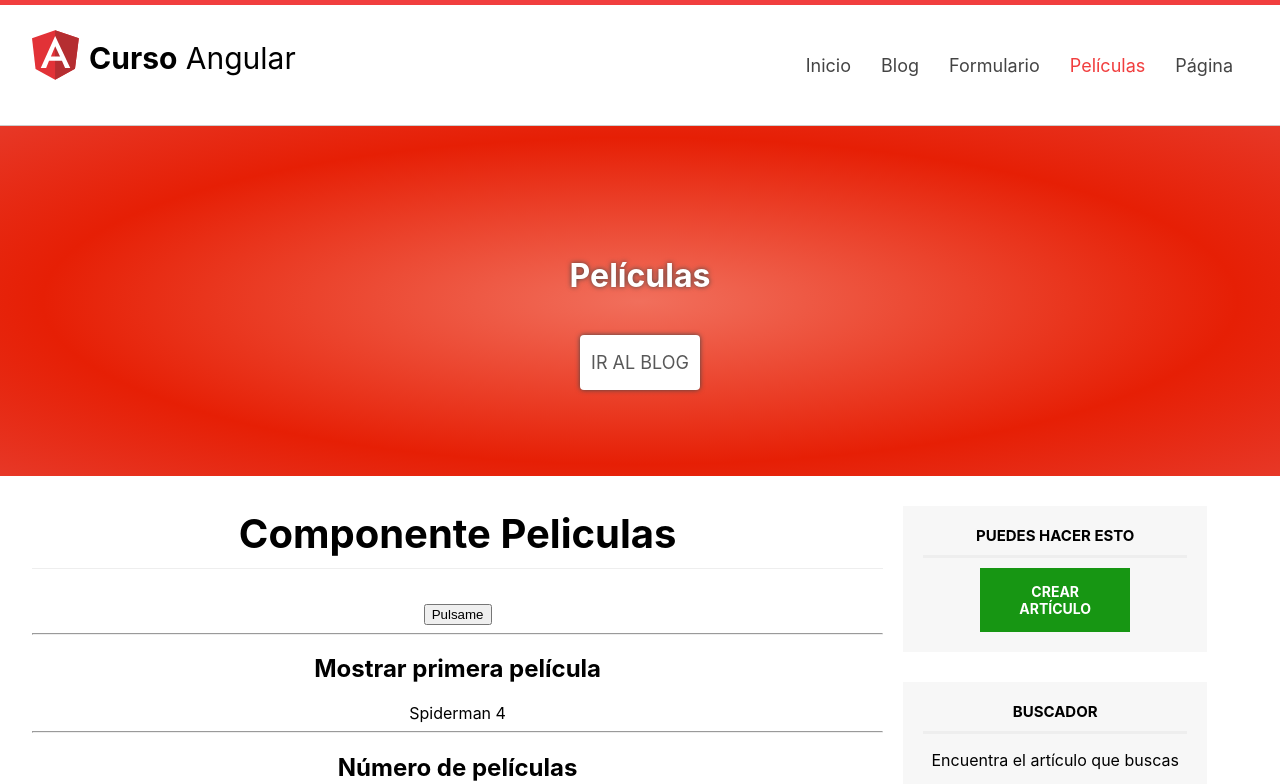
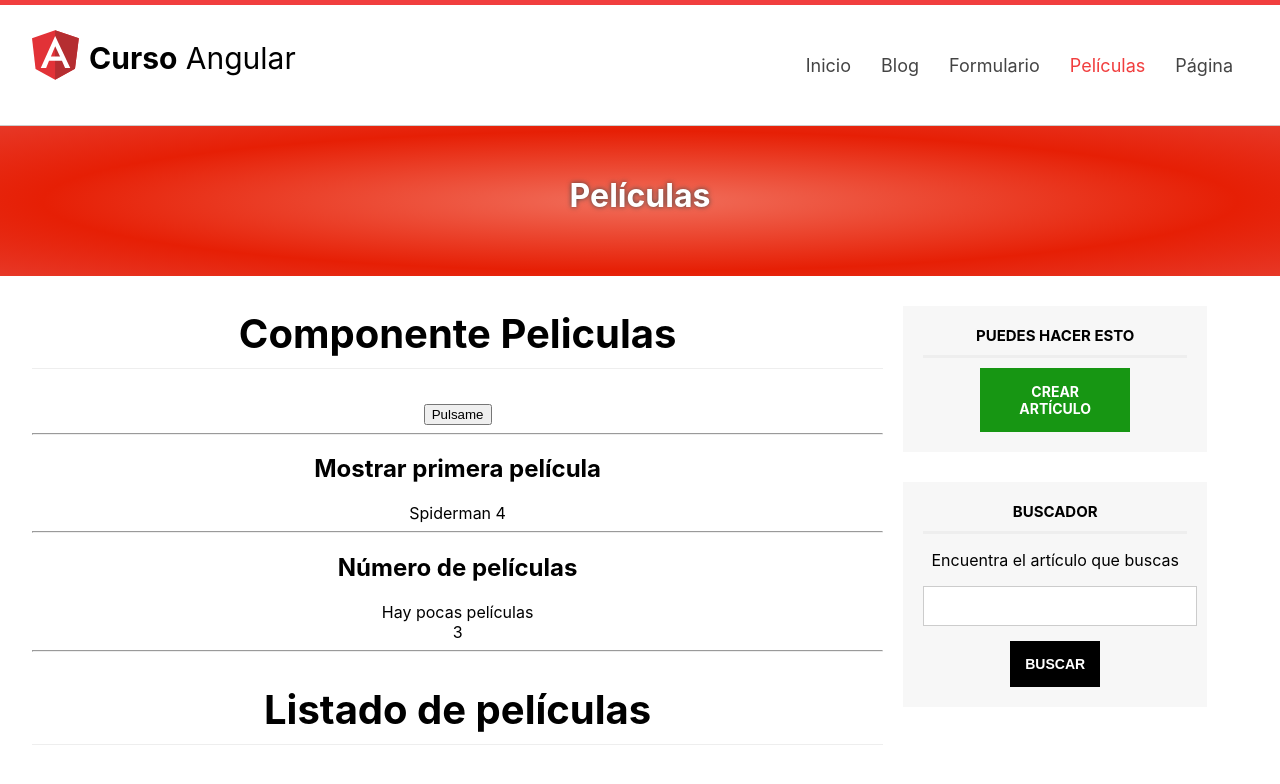
Before and after one commit to Crushedkrz78/repaso-html, an Angular app in the folder frontEndAngular/: page /peliculas in a window 1280 px wide. Shown: the top 784 px of the page. Built offline with nearby package versions, Linux system fonts and the light colour scheme.

Commit message:
114.[Angular] Slider pequeño

```diff
--- a/frontEndAngular/src/app/components/blog/blog.component.html
+++ b/frontEndAngular/src/app/components/blog/blog.component.html
@@ -1,4 +1,7 @@
-<app-slider [nombre]="'Blog'"></app-slider>
+<app-slider
+  [nombre]="'Blog'"
+  [size]="'small'"
+></app-slider>
 <div class="center">
   <section id="content">
     <h1 class="subheader">Blog</h1>
--- a/frontEndAngular/src/app/components/formulario/formulario.component.html
+++ b/frontEndAngular/src/app/components/formulario/formulario.component.html
@@ -1,4 +1,7 @@
-<app-slider [nombre]="'Formulario'"></app-slider>
+<app-slider
+  [nombre]="'Formulario'"
+  [size]="'small'"
+></app-slider>
 <div class="center">
   <section id="content">
     <h1 class="subheader">{{title}}</h1>
--- a/frontEndAngular/src/app/components/formulario/formulario.component.ts
+++ b/frontEndAngular/src/app/components/formulario/formulario.component.ts
@@ -1,4 +1,4 @@
-import { Component, OnInit } from '@angular/core';
+import { Component, OnInit, Input } from '@angular/core';
 
 @Component({
   selector: 'app-formulario',
--- a/frontEndAngular/src/app/components/peliculas/peliculas.component.html
+++ b/frontEndAngular/src/app/components/peliculas/peliculas.component.html
@@ -1,4 +1,7 @@
-<app-slider [nombre]="'Películas'"></app-slider>
+<app-slider
+  [nombre]="'Películas'"
+  [size]="'small'"
+></app-slider>
 <div class="center">
   <section id="content">
     <h1 class="subheader">{{titulo}}</h1>
--- a/frontEndAngular/src/app/components/slider/slider.component.html
+++ b/frontEndAngular/src/app/components/slider/slider.component.html
@@ -1,4 +1,7 @@
-<div id="slider" class="slider-big">
+<div id="slider" [ngClass]="{
+  'slider-big': !size || size == 'big',
+  'slider-small': size == 'small'
+}">
   <h1>{{nombre}}</h1>
-  <a href="#" class="btn-white">Ir al Blog</a>
+  <a [routerLink]="['/blog']" class="btn-white" *ngIf="!size || size=='big'">Ir al Blog</a>
 </div>
--- a/frontEndAngular/src/app/components/slider/slider.component.ts
+++ b/frontEndAngular/src/app/components/slider/slider.component.ts
@@ -9,6 +9,8 @@
 
   @Input() nombre: string;
 
+  @Input() size: string;
+
   constructor() { }
 
   ngOnInit(): void {
```
